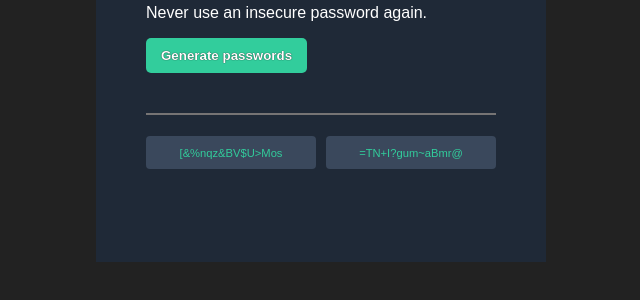
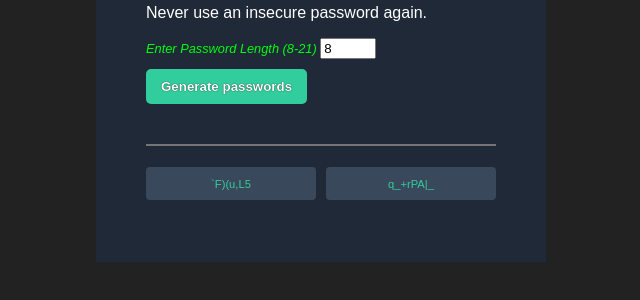
Before and after one commit to patienceakob/passwordGenerator, a plain HTML site: page index.html in a window 1280 px wide. Both pictures are taken after a click on the button "Generate passwords". Shown: the part 208-508 px from the top of the page, without its empty margins (319-959 px from the left). Drawn offline with Linux system fonts and the light colour scheme.

Commit message:
added option for entering password length

```diff
--- a/index.html
+++ b/index.html
@@ -7,7 +7,10 @@
            <div class = "header">
                 <h1> Generate a </br> <span class="green-text">random password</span></h1>
                 <p id="slogan">Never use an insecure password again.</p>
-
+            <div class="pass-len">
+                <label for="pass-length">Enter Password Length (8-21)</label>
+                <input type="number" id="pass-length" min="8" value="8" max="21">
+            </div>
             <button id="generate-btn">Generate passwords</button>
            </div>
            <div id="divider"></div>
--- a/scripts.js
+++ b/scripts.js
@@ -14,16 +14,27 @@ let generateBtn = document.getElementById("generate-btn")
 //     firstPassword.textContent = "strong password"
 //     secondPassword.textContent = "weak password"
 // }
-function generatePassword() {
-     firstPassword.textContent = ""
-     secondPassword.textContent= ""
-    for (let i = 0; i < 15; i ++){
-    firstPassword.textContent += characters[Math.floor(Math.random() * characters.length)]
-    secondPassword.textContent += characters[Math.floor(Math.random() * characters.length)]
+function returnRandom() {
+        firstPassword.textContent += characters[Math.floor(Math.random() * characters.length)]
+        secondPassword.textContent += characters[Math.floor(Math.random() * characters.length)]
 
 }
 
+function generatePassword() {
+     let passLength = document.getElementById("pass-length").value
+     firstPassword.textContent = ""
+     secondPassword.textContent= ""
+    for (let i = 0; i < passLength; i ++){
+        if (passLength > 9 && passLength < 22){
+        returnRandom()
+         }
+         else {
+            passLength = 8
+            returnRandom()
+        }
 
 
 }
+
+}
 generateBtn.addEventListener("click", generatePassword)
--- a/styles.css
+++ b/styles.css
@@ -68,3 +68,11 @@ body {
     background-color: rgba(50, 205, 156, 0.748);
     color: black
 }
+
+.pass-len {
+    font-size: 0.8rem;
+    margin-bottom: 10px;
+    margin-top: 5px;
+    font-style: italic;
+    color: rgb(0, 255, 17);
+}
```
